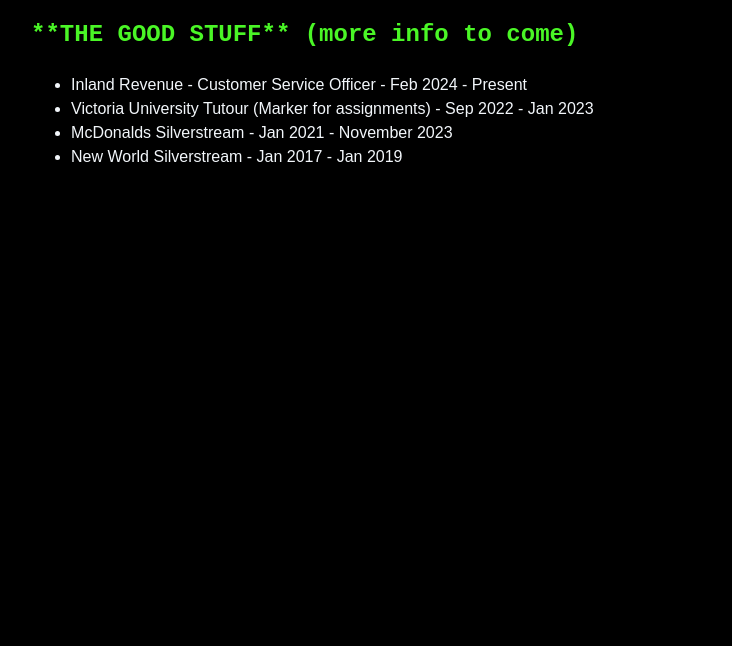
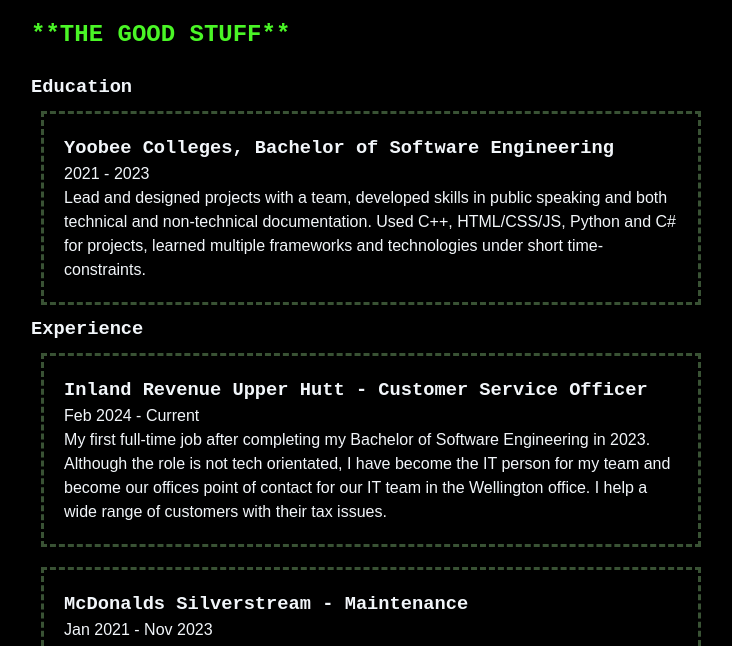
Before and after one commit to jakobfrederikson/me, an Astro site: page /resume in a window 1280 px wide. Shown: the part 154-800 px from the top of the page, without its empty margins (269-1001 px from the left). Built offline with nearby package versions, Linux system fonts and the light colour scheme; Astro itself is replaced by a stand-in of ours.

Commit message:
Update resume page

```diff
--- /dev/null
+++ b/src/components/JobTimeline.astro
@@ -0,0 +1,58 @@
+---
+import Jobs from "../data/jobs.json";
+
+const jobs = Jobs.toReversed();
+---
+
+<h3>Education</h3>
+<div class="job-wrapper">
+  <div class="job-content">
+    <h3 class="job-title">Yoobee Colleges, Bachelor of Software Engineering</h3>
+    <div class="job-date">2021 - 2023</div>
+    <p class="job-description">
+      Lead and designed projects with a team, developed skills in public
+      speaking and both technical and non-technical documentation. Used C++,
+      HTML/CSS/JS, Python and C# for projects, learned multiple frameworks and
+      technologies under short time-constraints.
+    </p>
+  </div>
+</div>
+
+<h3>Experience</h3>
+<div class="timeline">
+  {
+    jobs.map((job) => (
+      <div class="job-wrapper">
+        <div class="job-content">
+          <h3 class="job-title">
+            {job.title} - {job.position}
+          </h3>
+          <div class="job-date">
+            {job.start} - {job.end}
+          </div>
+          <p class="job-description">{job.description}</p>
+        </div>
+      </div>
+    ))
+  }
+</div>
+
+<style>
+  .job-wrapper {
+    width: 100%;
+    padding: 10px;
+  }
+
+  .job-content {
+    display: flex;
+    flex-direction: column;
+    justify-content: center;
+    border: 3px dashed #395234;
+    padding: 20px;
+  }
+
+  h3,
+  p {
+    margin: 0px;
+  }
+</style>
--- /dev/null
+++ b/src/data/jobs.json
@@ -0,0 +1,16 @@
+[
+  {
+    "title": "McDonalds Silverstream",
+    "position": "Maintenance",
+    "start": "Jan 2021",
+    "end": "Nov 2023",
+    "description": "My part-time job while I was studying. I learned how to work and learn fast under pressure. I made some great friends here and felt like an old man when my coworkers asked me what life is like after high school."
+  },
+  {
+    "title": "Inland Revenue Upper Hutt",
+    "position": "Customer Service Officer",
+    "start": "Feb 2024",
+    "end": "Current",
+    "description": "My first full-time job after completing my Bachelor of Software Engineering in 2023. Although the role is not tech orientated, I have become the IT person for my team and become our offices point of contact for our IT team in the Wellington office. I help a wide range of customers with their tax issues."
+  }
+]
--- a/src/pages/resume.astro
+++ b/src/pages/resume.astro
@@ -1,16 +1,10 @@
 ---
 import BaseLayout from "../layouts/BaseLayout.astro";
+import JobTimeline from "../components/JobTimeline.astro";
 const pageTitle = "**RESUME**";
 ---
 
 <BaseLayout pageTitle={pageTitle}>
-  <h2>**THE GOOD STUFF** (more info to come)</h2>
-  <ul>
-    <li>Inland Revenue - Customer Service Officer - Feb 2024 - Present</li>
-    <li>
-      Victoria University Tutour (Marker for assignments) - Sep 2022 - Jan 2023
-    </li>
-    <li>McDonalds Silverstream - Jan 2021 - November 2023</li>
-    <li>New World Silverstream - Jan 2017 - Jan 2019</li>
-  </ul>
+  <h2>**THE GOOD STUFF**</h2>
+  <JobTimeline />
 </BaseLayout>
```
